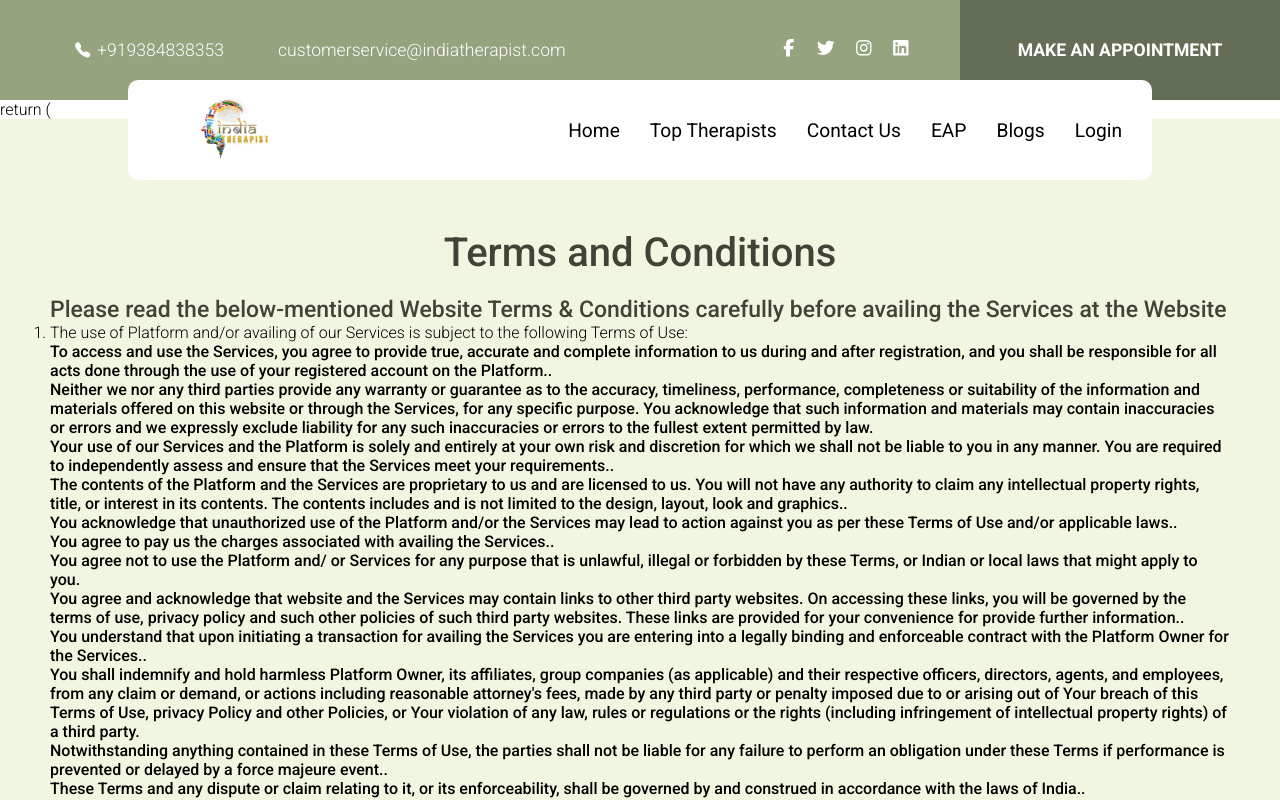
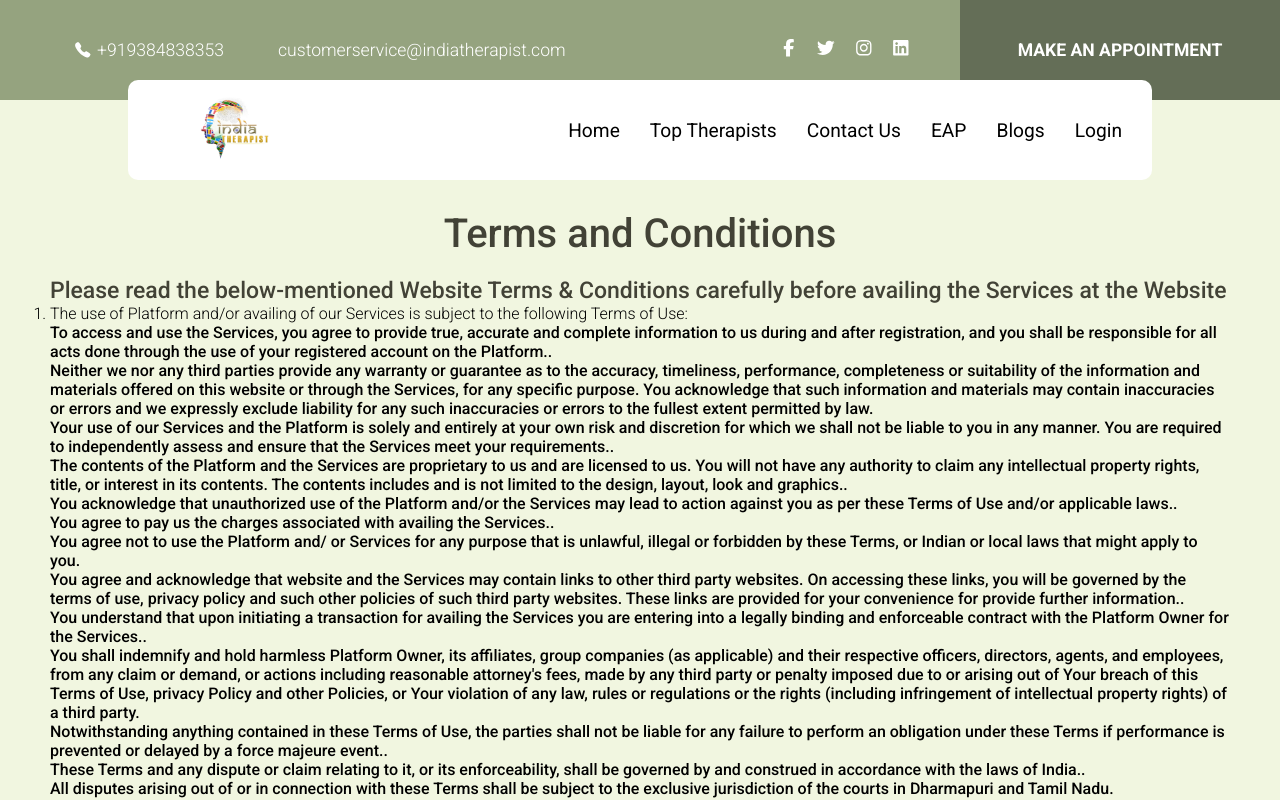
Before and after one commit to tiru-2001/indianTherapi, a React (Vite) app in the folder frontend/: page /termsandcondition in a window 1280 px wide. Shown: the top 800 px of the page. Built offline with nearby package versions, Linux system fonts and the light colour scheme; a web font is replaced by a local one.

Commit message:
solved terms and condition bug

```diff
--- a/frontend/src/pages/TermsandCondition/TermsandCondition.jsx
+++ b/frontend/src/pages/TermsandCondition/TermsandCondition.jsx
@@ -7,7 +7,6 @@ import {
 const TermsandCondition = () => {
   return (
     <section>
-      return (
       <>
         <div className="termcontainer">
           <div className="subcontainer">
```
